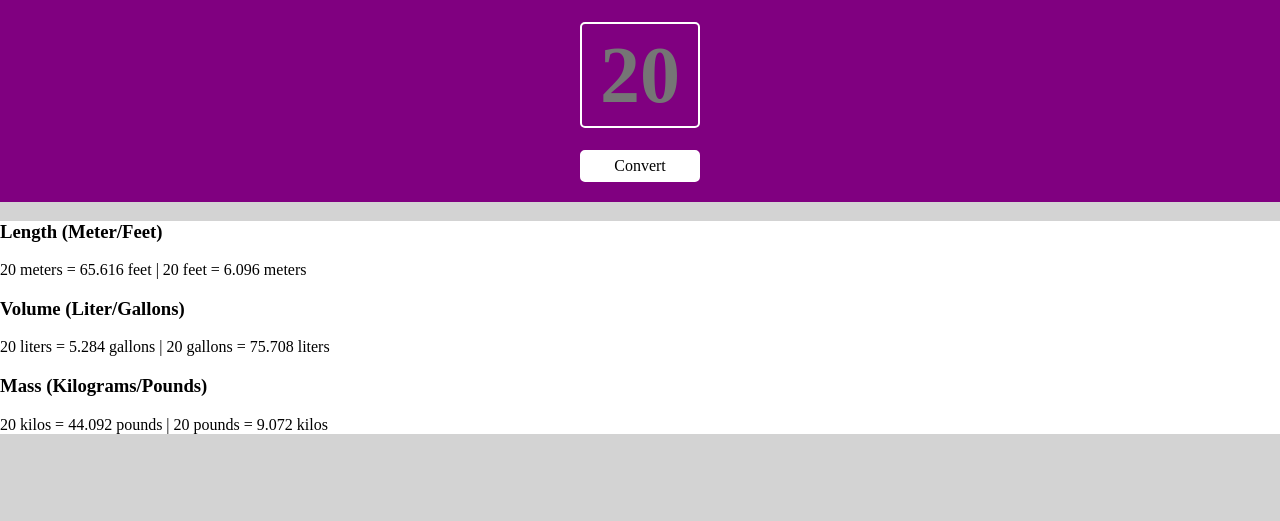
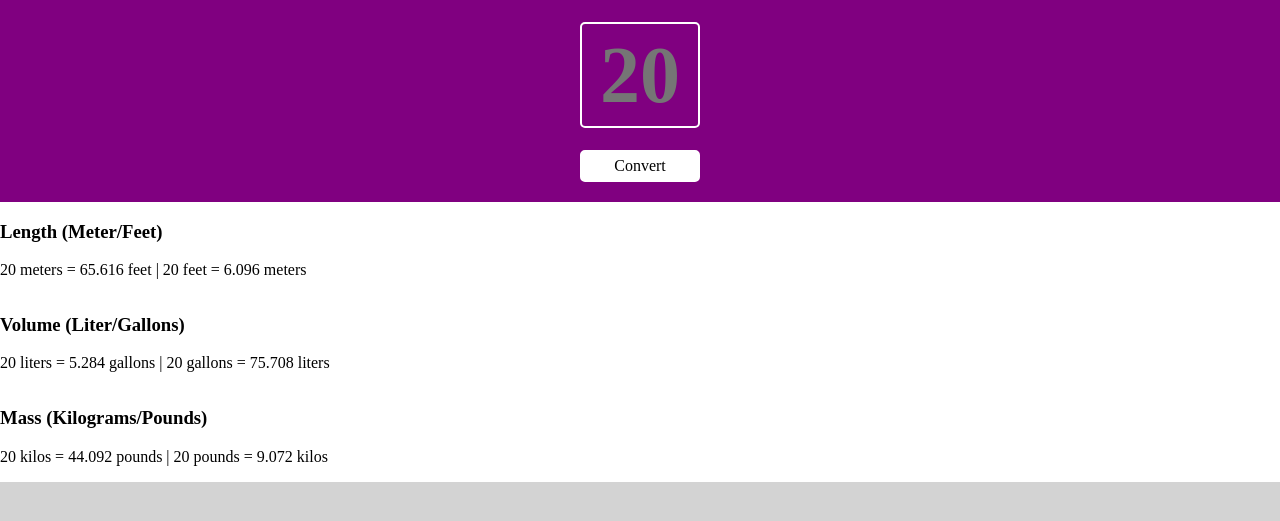
Before and after one commit to malhayekk/Unit-Converter, a website built with Vite: page index.html in a window 1280 px wide. Shown: the part 99-620 px from the top of the page. Built offline with nearby package versions, Linux system fonts and the light colour scheme.

Commit message:
CSS updates

```diff
--- a/index.css
+++ b/index.css
@@ -13,6 +13,8 @@ body {
 
 #body {
     background-color: white;
+    display: flex;
+    flex-direction: column;
 }
 
 #userInput {
@@ -25,7 +27,6 @@ body {
     border: 2px solid white;
     border-radius: 5px;
     font-weight: bolder;
-
 }
 
 h1,
@@ -40,3 +41,7 @@ button {
     border-radius: 5px;
     border: 2px solid white;
 }
+
+#body > section{
+    background-color: white;
+}
```
Also changed, not shown: index.html (+5 -0 lines).
